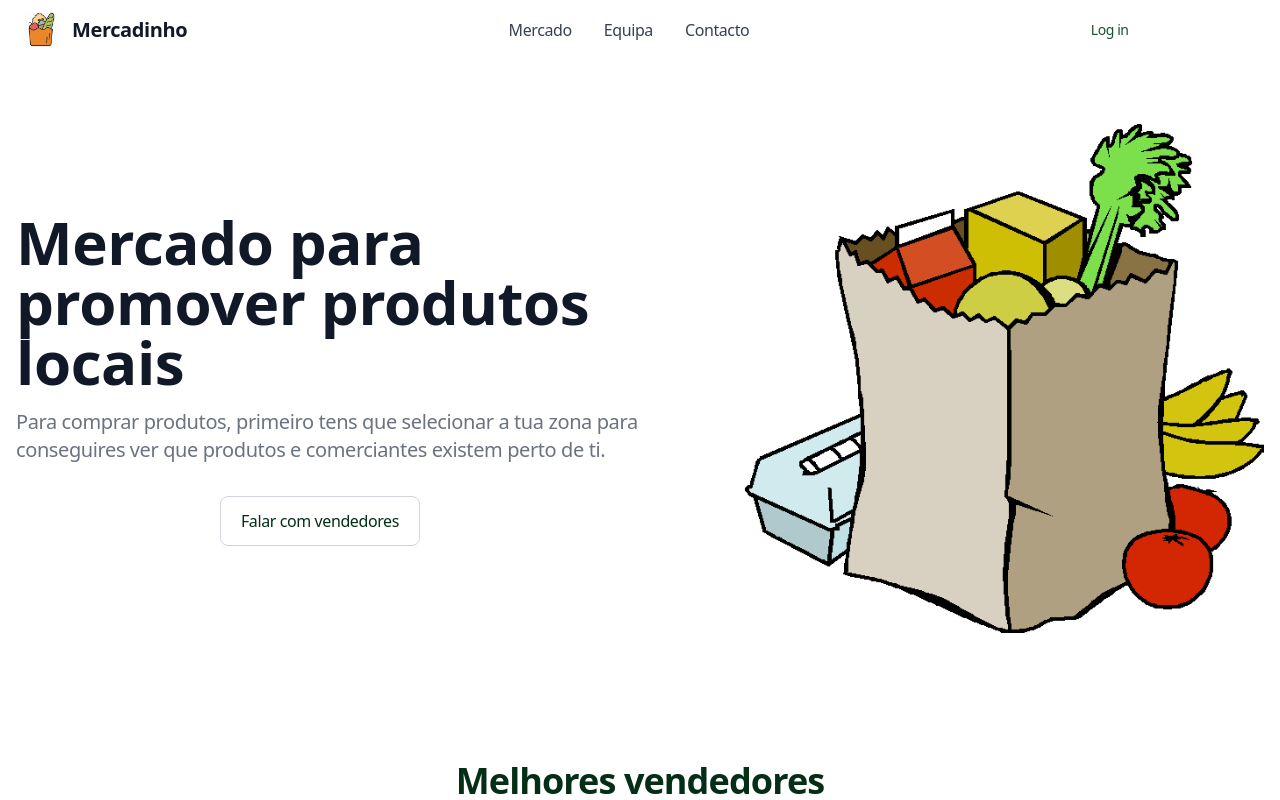
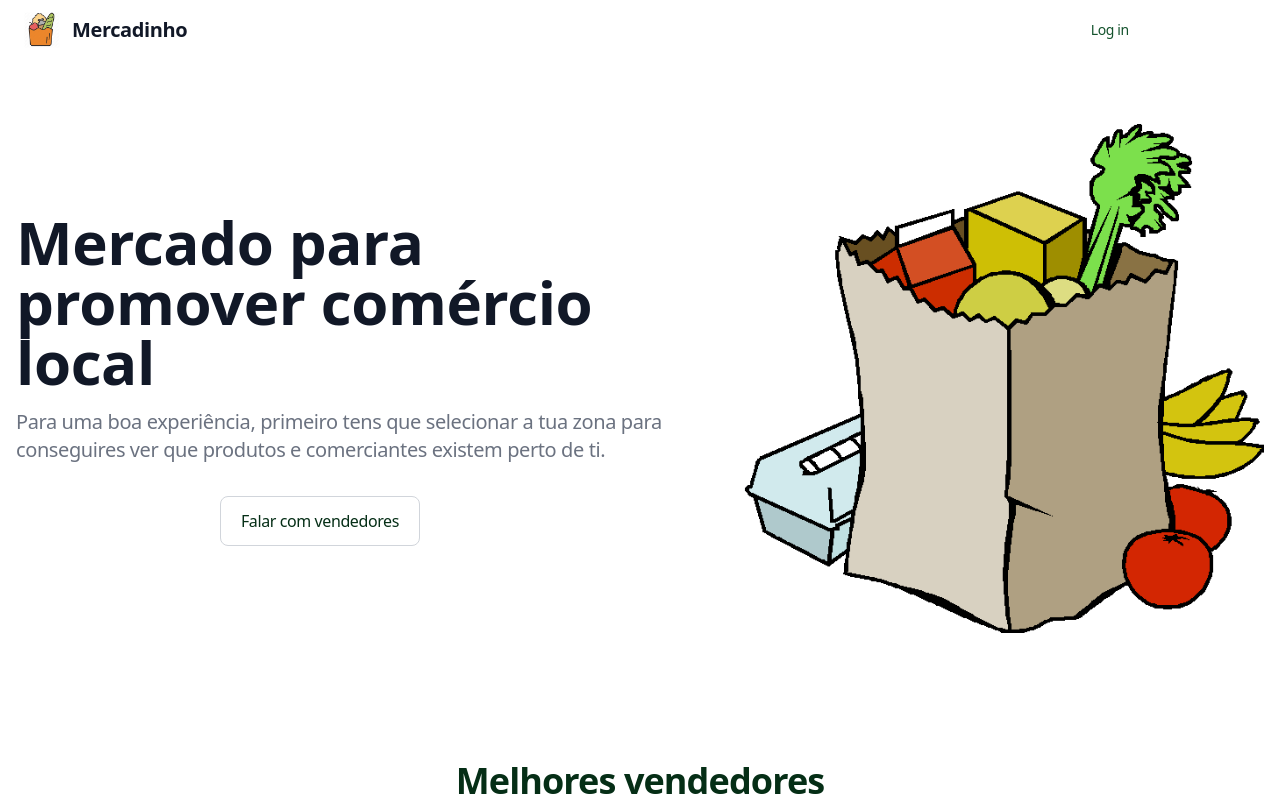
Before and after one commit to luisazevedo01/mercadinho-fe, a Next.js app: page / in a window 1280 px wide. Shown: the top 800 px of the page. Built offline with nearby package versions, Linux system fonts and the light colour scheme.

Commit message:
FIX: styles and content

```diff
--- a/src/app/market/page.tsx
+++ b/src/app/market/page.tsx
@@ -2,9 +2,13 @@ import { ProductCard } from "@/components/cards/ProductCard";
 
 export default function Market() {
     return (
-        <div className="bg-lime-200 flex flex-wrap max-w h-screen">
+        <div className="p-20 bg-lime-200 flex flex-wrap justify-center max-w">
             <ProductCard img={'/images/tomatoes.png'} title={"Tomate"} price={"1.30"} />
             <ProductCard img={'/images/alface.jpeg'} title={"Alface"} price={"0.80"} />
+            <ProductCard img={'/images/orange.png'} title={"Laranja"} price={"1.00"} />
+            <ProductCard img={'/images/pepino.png'} title={"Pepino"} price={"1.00"} />
+            <ProductCard img={'/images/cebola.jpeg'} title={"Cebola"} price={"1.00"} />
+            <ProductCard img={'/images/potatoes.png'} title={"Batatas"} price={"1.00"} />
             <ProductCard img={'/images/orange.png'} title={"Laranja"} price={"1.00"} />
             <ProductCard img={'/images/pepino.png'} title={"Pepino"} price={"1.00"} />
             <ProductCard img={'/images/cebola.jpeg'} title={"Cebola"} price={"1.00"} />
--- a/src/app/page.tsx
+++ b/src/app/page.tsx
@@ -26,19 +26,6 @@ export default function Default() {
                 <svg className="hidden w-6 h-6" fill="currentColor" viewBox="0 0 20 20" xmlns="http://www.w3.org/2000/svg"><path fillRule="evenodd" d="M4.293 4.293a1 1 0 011.414 0L10 8.586l4.293-4.293a1 1 0 111.414 1.414L11.414 10l4.293 4.293a1 1 0 01-1.414 1.414L10 11.414l-4.293 4.293a1 1 0 01-1.414-1.414L8.586 10 4.293 5.707a1 1 0 010-1.414z" clipRule="evenodd"></path></svg>
               </button>
             </div>
-            <div className="hidden justify-between items-center w-full lg:flex lg:w-auto lg:order-1" id="mobile-menu-2">
-              <ul className="flex flex-col mt-4 font-medium lg:flex-row lg:space-x-8 lg:mt-0">
-                <li>
-                  <a href="/market" className="block py-2 pr-4 pl-3 text-gray-700 border-b border-gray-100 hover:bg-gray-50 lg:hover:bg-transparent lg:border-0 lg:hover:text-primary-700 lg:p-0 dark:text-gray-400 lg:dark:hover:text-white dark:hover:bg-gray-700 dark:hover:text-white lg:dark:hover:bg-transparent dark:border-gray-700">Mercado</a>
-                </li>
-                <li>
-                  <a href="#" className="block py-2 pr-4 pl-3 text-gray-700 border-b border-gray-100 hover:bg-gray-50 lg:hover:bg-transparent lg:border-0 lg:hover:text-primary-700 lg:p-0 dark:text-gray-400 lg:dark:hover:text-white dark:hover:bg-gray-700 dark:hover:text-white lg:dark:hover:bg-transparent dark:border-gray-700">Equipa</a>
-                </li>
-                <li>
-                  <a href="#" className="block py-2 pr-4 pl-3 text-gray-700 border-b border-gray-100 hover:bg-gray-50 lg:hover:bg-transparent lg:border-0 lg:hover:text-primary-700 lg:p-0 dark:text-gray-400 lg:dark:hover:text-white dark:hover:bg-gray-700 dark:hover:text-white lg:dark:hover:bg-transparent dark:border-gray-700">Contacto</a>
-                </li>
-              </ul>
-            </div>
           </div>
         </nav>
       </header>
@@ -46,9 +33,9 @@ export default function Default() {
       <section className="bg-white dark:bg-green-950">
         <div className="grid py-8 px-4 mx-auto max-w-screen-xl lg:gap-8 xl:gap-0 lg:py-16 lg:grid-cols-12">
           <div className="place-self-center mr-auto lg:col-span-7">
-            <h1 className="mb-4 max-w-2xl text-4xl font-extrabold leading-none md:text-5xl xl:text-6xl dark:text-white">Mercado para promover produtos locais</h1>
-            <p className="mb-6 max-w-2xl font-light text-gray-500 lg:mb-8 md:text-lg lg:text-xl dark:text-gray-400">Para comprar produtos, primeiro tens que selecionar a tua zona para conseguires ver que produtos e comerciantes existem perto de ti.</p>
-            <a href="#" className="inline-flex justify-center items-center py-3 px-5 mr-3 text-base font-medium text-center text-white rounded-lg bg-primary-700 hover:bg-primary-800 focus:ring-4 focus:ring-primary-300 dark:focus:ring-primary-900">
+            <h1 className="mb-4 max-w-2xl text-4xl font-extrabold leading-none md:text-5xl xl:text-6xl dark:text-white">Mercado para promover comércio local</h1>
+            <p className="mb-6 max-w-2xl font-light text-gray-500 lg:mb-8 md:text-lg lg:text-xl dark:text-gray-400">Para uma boa experiência, primeiro tens que selecionar a tua zona para conseguires ver que produtos e comerciantes existem perto de ti.</p>
+            <a href="/market" className="inline-flex justify-center items-center py-3 px-5 mr-3 text-base font-medium text-center text-white rounded-lg bg-primary-700 hover:bg-primary-800 focus:ring-4 focus:ring-primary-300 dark:focus:ring-primary-900">
               Ir para o mercado
               <svg className="ml-2 -mr-1 w-5 h-5" fill="currentColor" viewBox="0 0 20 20" xmlns="http://www.w3.org/2000/svg"><path fillRule="evenodd" d="M10.293 3.293a1 1 0 011.414 0l6 6a1 1 0 010 1.414l-6 6a1 1 0 01-1.414-1.414L14.586 11H3a1 1 0 110-2h11.586l-4.293-4.293a1 1 0 010-1.414z" clipRule="evenodd"></path></svg>
             </a>
```
